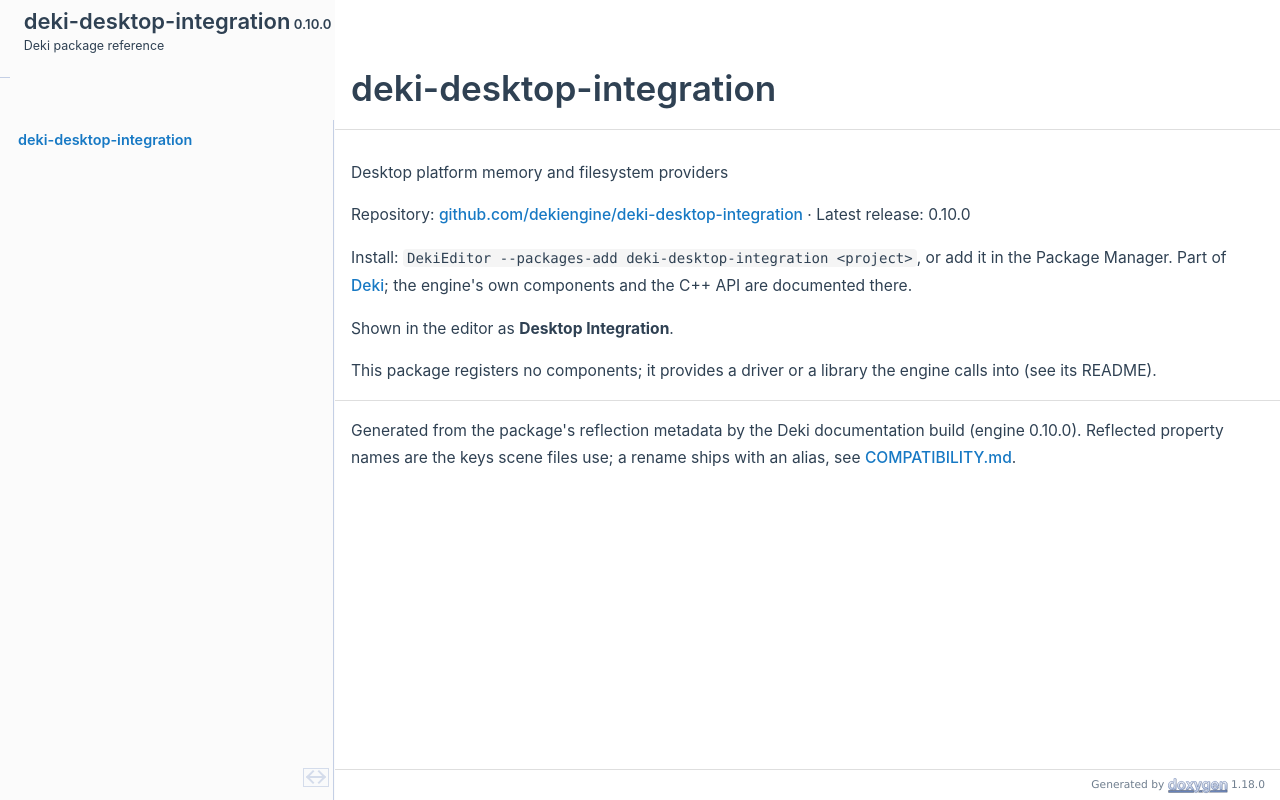
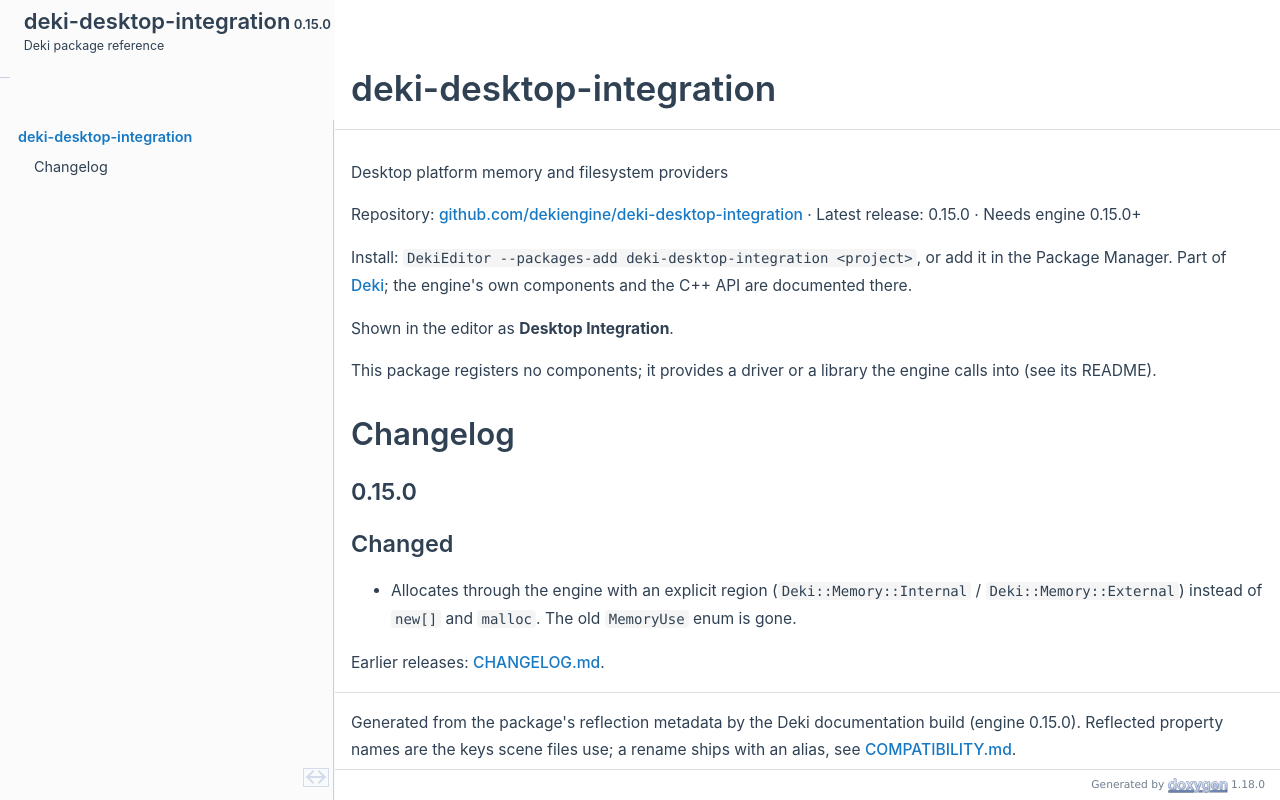
Before and after one commit to dekiengine/deki-desktop-integration, a plain HTML site: page index.html in a window 1280 px wide. Drawn offline with Linux system fonts and the light colour scheme.

Commit message:
Docs for deki-desktop-integration from deki-editor f449cd3

```diff
--- a/index.html
+++ b/index.html
@@ -25,7 +25,7 @@
  <tbody>
  <tr id="projectrow">
   <td id="projectalign">
-   <div id="projectname">deki-desktop-integration<span id="projectnumber">&#160;0.10.0</span>
+   <div id="projectname">deki-desktop-integration<span id="projectnumber">&#160;0.15.0</span>
    </div>
    <div id="projectbrief">Deki package reference</div>
   </td>
@@ -80,12 +80,22 @@ document.addEventListener('DOMContentLoaded',() => { initNavTree('index.html',''
 <div class="contents">
 <div class="textblock"><p><a class="anchor" id="mainpage"></a></p>
 <p>Desktop platform memory and filesystem providers</p>
-<p>Repository: <a href="https://github.com/dekiengine/deki-desktop-integration">github.com/dekiengine/deki-desktop-integration</a> · Latest release: 0.10.0</p>
+<p>Repository: <a href="https://github.com/dekiengine/deki-desktop-integration">github.com/dekiengine/deki-desktop-integration</a> · Latest release: 0.15.0 · Needs engine 0.15.0+</p>
 <p>Install: <span class="tt">DekiEditor --packages-add deki-desktop-integration &lt;project&gt;</span>, or add it in the Package Manager. Part of <a href="https://dekiengine.github.io/docs/">Deki</a>; the engine's own components and the C++ API are documented there.</p>
 <p>Shown in the editor as <b>Desktop Integration</b>.</p>
 <p>This package registers no components; it provides a driver or a library the engine calls into (see its README).</p>
+<h1 class="doxsection"><a class="anchor" id="autotoc_md0"></a>
+Changelog</h1>
+<h2 class="doxsection"><a class="anchor" id="autotoc_md1"></a>
+0.15.0</h2>
+<h2 class="doxsection"><a class="anchor" id="autotoc_md2"></a>
+Changed</h2>
+<ul>
+<li>Allocates through the engine with an explicit region (<span class="tt">Deki::Memory::Internal</span> / <span class="tt">Deki::Memory::External</span>) instead of <span class="tt">new[]</span> and <span class="tt">malloc</span>. The old <span class="tt">MemoryUse</span> enum is gone.</li>
+</ul>
+<p>Earlier releases: <a href="https://github.com/dekiengine/deki-desktop-integration/blob/master/CHANGELOG.md">CHANGELOG.md</a>.</p>
 <hr  />
-<p>Generated from the package's reflection metadata by the Deki documentation build (engine 0.10.0). Reflected property names are the keys scene files use; a rename ships with an alias, see <a href="https://github.com/dekiengine/deki-editor/blob/master/COMPATIBILITY.md">COMPATIBILITY.md</a>. </p>
+<p>Generated from the package's reflection metadata by the Deki documentation build (engine 0.15.0). Reflected property names are the keys scene files use; a rename ships with an alias, see <a href="https://github.com/dekiengine/deki-editor/blob/master/COMPATIBILITY.md">COMPATIBILITY.md</a>. </p>
 </div></div><!-- PageDoc -->
 <a href="doxygen_crawl.html"></a>
 </div><!-- contents -->
--- a/navtreedata.js
+++ b/navtreedata.js
@@ -24,7 +24,12 @@
 */
 var NAVTREE =
 [
-  [ "deki-desktop-integration", "index.html", ]
+  [ "deki-desktop-integration", "index.html", [
+    [ "Changelog", "index.html#autotoc_md0", [
+      [ "0.15.0", "index.html#autotoc_md1", null ],
+      [ "Changed", "index.html#autotoc_md2", null ]
+    ] ]
+  ] ]
 ];
 
 var NAVTREEINDEX =
--- a/navtreeindex0.js
+++ b/navtreeindex0.js
@@ -1,5 +1,8 @@
 var NAVTREEINDEX0 =
 {
 "index.html":[],
+"index.html#autotoc_md0":[0],
+"index.html#autotoc_md1":[0,0],
+"index.html#autotoc_md2":[0,1],
 "pages.html":[]
 };
```
Also changed, not shown: dir_4fef79e7177ba769987a8da36c892c5f.html (+1 -1 lines), dir_8d82ad0080b58be31ac413f258023620.html (+1 -1 lines), dir_9f56491857ad02ee39c505d677254e9d.html (+1 -1 lines), dir_e2cf8ecc49c41cbc53d71e2f6f58b926.html (+1 -1 lines), doxygen_crawl.html (+3 -0 lines).
